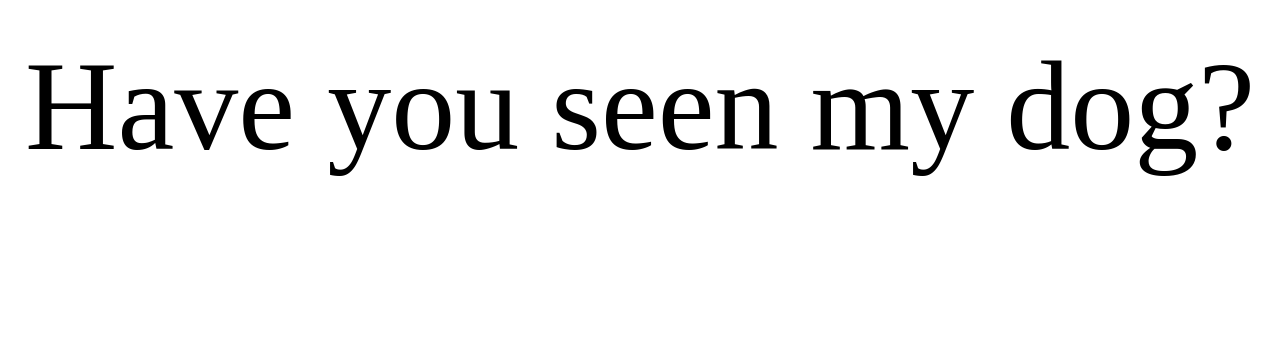
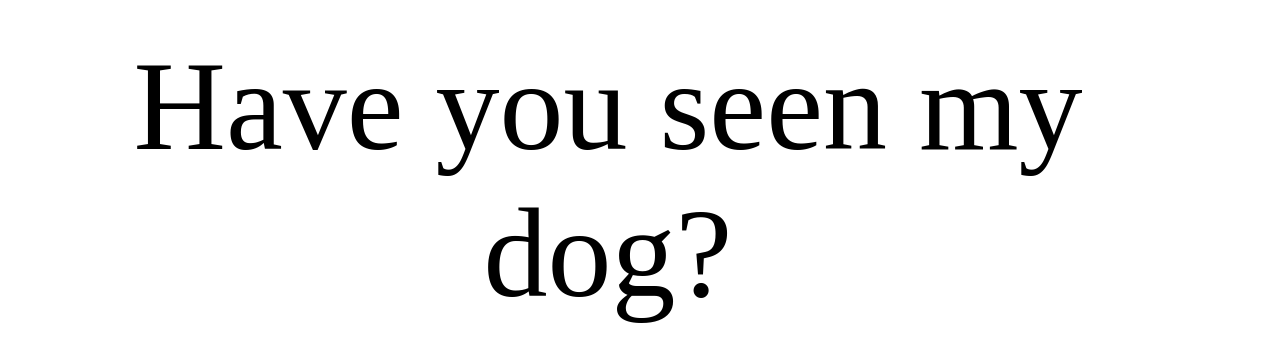
Before and after one commit to ninjvninjv/nodogsmoritz, a plain HTML site: page index.html in a window 1280 px wide. Shown: the part 127-488 px from the top of the page. Drawn offline with Linux system fonts and the light colour scheme.

Commit message:
Update style.css

```diff
--- a/style.css
+++ b/style.css
@@ -1,7 +1,7 @@
 body{
     font-family: Pixel Arial 11;
     margin:0px;
-    height: 5000px;
+    width: 100vw;
     background-color: white;
 }
 
@@ -14,7 +14,7 @@ a:visited {
   text-align: center;
     position: absolute;
     top:20%;
-    width: 100vw}
+    width: 95vw}
 
 #links, #rechtslink {
     width: 50%;
```
